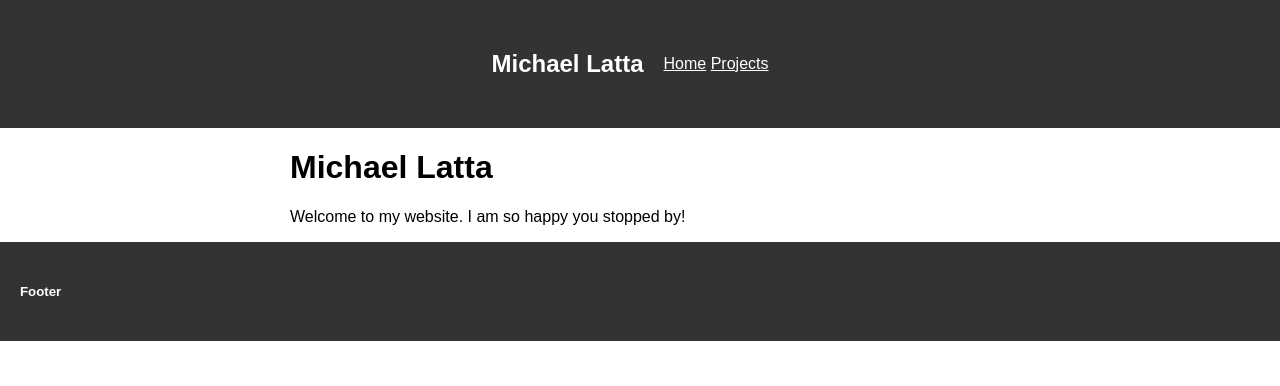
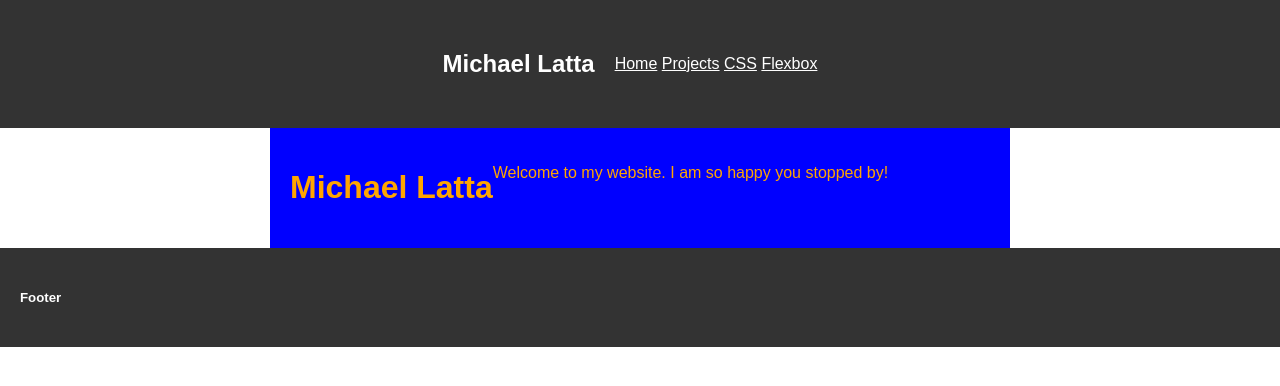
Before and after one commit to michaellatta/michaellatta.github.io, a Jekyll site: the page built from index.html, in a window 1280 px wide. Shown: the top 386 px of the page. Built offline with Jekyll 4.4.1, drawn with Linux system fonts in a browser that asks for light colours.

Commit message:
Add Flexbox section

```diff
--- a/_includes/header.html
+++ b/_includes/header.html
@@ -4,6 +4,8 @@
     <nav>
       <a href="/">Home</a>
       <a href="/projects">Projects</a>
+      <a href="/css">CSS</a>
+      <a href="/flexbox">Flexbox</a>
     </nav>
   </section>
 </header>
--- a/_layouts/default.html
+++ b/_layouts/default.html
@@ -3,7 +3,7 @@
     {% include head.html %}
   <body class="hi">
     {% include header.html %}
-    <main>
+    <main class="container">
       {{ content }}
     </main>
     {% include footer.html %}
--- a/style.css
+++ b/style.css
@@ -83,3 +83,28 @@
   padding: 20px;
   color: #fff;
 }
+
+/*Flexbox CSS*/
+
+.container {
+  display: flex;
+  background-color: blue;
+  color: orange;
+  padding: 20px;
+  width: 100%;
+  flex-direction: grow;
+}
+
+.item {
+  background-color: green;
+  padding: 20px;
+  font-size: 50px;
+  order: 5;
+  flex-grow: 0;
+  text-align: center;
+}
+
+.item-big {
+  flex-grow: 4;
+  background-color: yellow;
+}
```
Also changed, not shown: flexbox/index.html (added, +22 -0 lines).
